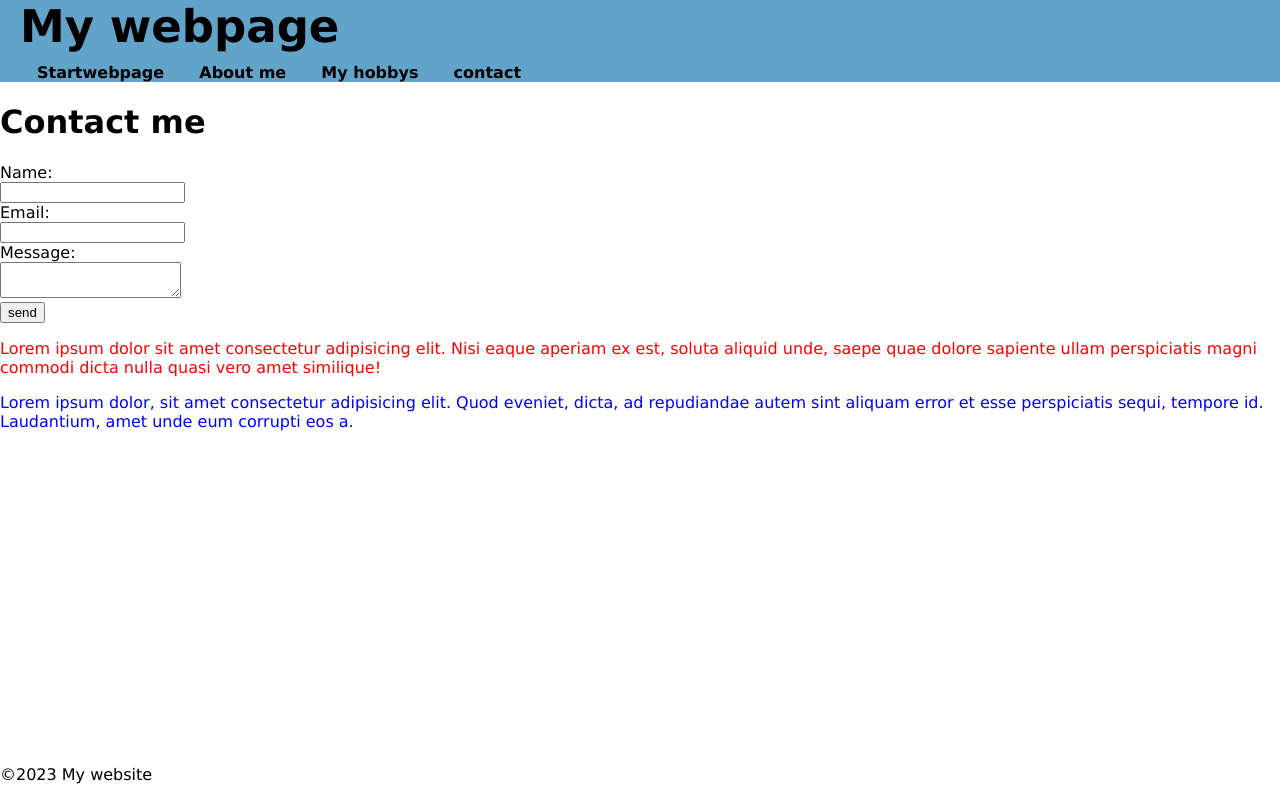
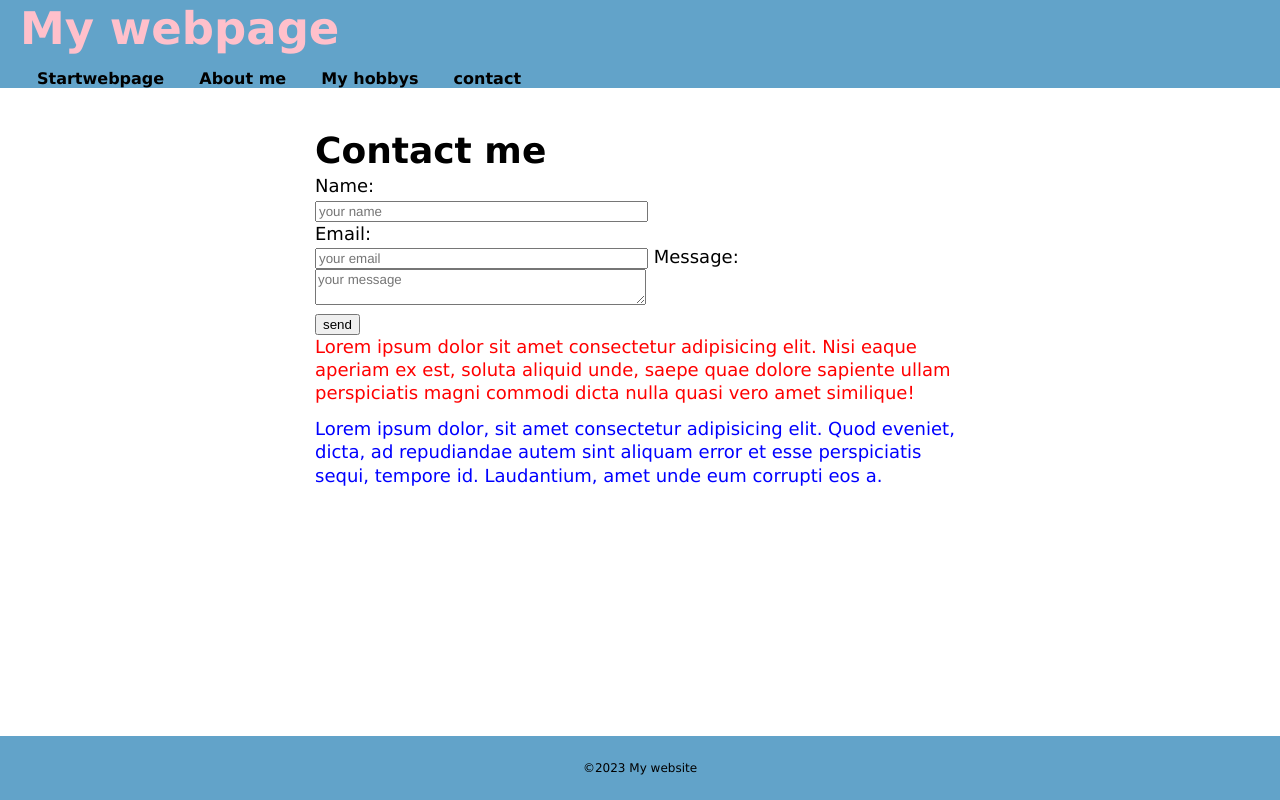
Before and after one commit to knslsree/LESSON_HTML-and-CSS_02, a plain HTML site: page contact.html in a window 1280 px wide. Drawn offline with Linux system fonts and the light colour scheme.

Commit message:
Fourth commit

```diff
--- a/contact.html
+++ b/contact.html
@@ -25,11 +25,11 @@
 <h1> Contact me</h1>
 <form>
     <label for="name">Name:</label><br>
-    <input class="my-form" type="text" id="name" name="name"> <br>
+    <input class="my-form" type="text" id="name" name="name" placeholder="your name" required> <br>
     <label for="email">Email:</label><br>
-    <input class="my-form" type="email" id="email" name="email"><br>
+    <input class="my-form" type="email" id="email" name="email" placeholder="your email" pattern=".+@gmail/.com required><br>
     <label for="message" > Message:</label><br>
-    <textarea class="my-form" id="message" name="message"></textarea><br>
+    <textarea class="my-form" id="message" name="message" placeholder="your message" required></textarea><br>
     <input type="submit" value="send"><br>
 </form>
 <p id="my-id"> Lorem ipsum dolor sit amet consectetur adipisicing elit. Nisi eaque aperiam ex est, soluta aliquid unde, saepe quae dolore sapiente ullam perspiciatis magni commodi dicta nulla quasi vero amet similique!</p>
--- a/style.css
+++ b/style.css
@@ -31,6 +31,7 @@ body{
     header h1{
         font-family: Verdana;
         font-size: 45px;
+        color: pink;
         margin: 0;
         margin-bottom: 10px;
     }
@@ -44,3 +45,52 @@ body{
         text-decoration: none;
         font-weight: bold;
     }
+    header nav a:hover {
+        color: #fff;
+    }
+    header nav a:active{
+        color:#110e0e2a;
+    }
+    header nav a.activ{
+        color:#ffffff;
+    }
+h1,h2{
+    color:rgb(0, 0, 0);
+    font-family: Verdana;
+    line-height: 130%;
+    margin: 0 auto;
+    max-width: 650px;
+}
+main{
+    padding: 20px;
+    font-family: Verdana;
+    font-size: 18px;
+    line-height: 130%;
+    margin: 0 auto;
+    max-width: 650px;
+}
+main h1{
+    margin-top: 20px;
+
+}
+p{
+    margin: 0;
+    margin-bottom: 12px;
+
+}
+footer{
+    background-color: rgb(98, 163, 201);
+    padding: 20px;
+    color:#000000;
+    font-family: Verdana;
+    font-size: 12px;
+
+}
+footer p{
+    margin: 5px;
+    text-align: center;
+}
+.my-form{
+    width: 50%;
+    font-family: 'Franklin Gothic Medium';
+}
```
Also changed, not shown: About.html (+1 -1 lines), hobbys.html (+2 -1 lines).
